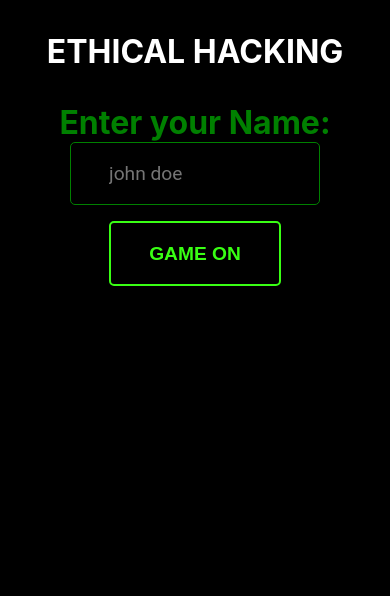
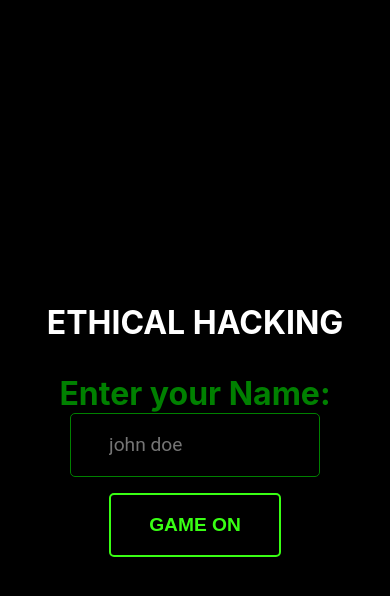
Before and after one commit to VaibhavTalkhande/ethical-hacking-event, a React (Vite) app: page / in a window 390 px wide. Shown: the top 596 px of the page. Built offline with nearby package versions, Linux system fonts and the light colour scheme.

Commit message:
responsive

```diff
--- a/src/App.css
+++ b/src/App.css
@@ -51,6 +51,15 @@ button {
 }
 
 @media (max-width: 768px) {
+  .App {
+    margin: 0;
+    height: 100vh;
+    padding: 1rem;
+    display: flex;
+    flex-direction: column;
+    align-items: center;
+    justify-content: center;
+  }
   h1 {
     font-size: 1.5rem;
   }
--- a/src/components/Quiz.css
+++ b/src/components/Quiz.css
@@ -118,9 +118,18 @@ p{
     }
     .quiz ul{
         width: 100%;
+        grid-template-columns: repeat(1, 1fr);
+        font-size: 1.2em;
+        gap: 1em;
+
+        justify-content: center;
+        align-content: center;
+        place-items: center;
     }
     .quiz ul li{
-        width: 100%;
+        display: flex;
+        justify-content: center;
+        align-items: center;
     }
 }
 `
--- a/src/components/Welcome.css
+++ b/src/components/Welcome.css
@@ -58,7 +58,10 @@
 
 @media (max-width: 768px){
     .welcome{
-        padding: 0;
+        display: flex;
+        flex-direction: column;
+        align-items: center;
+        justify-content: center;
     }
     .title{
         font-size: 2em;
```
